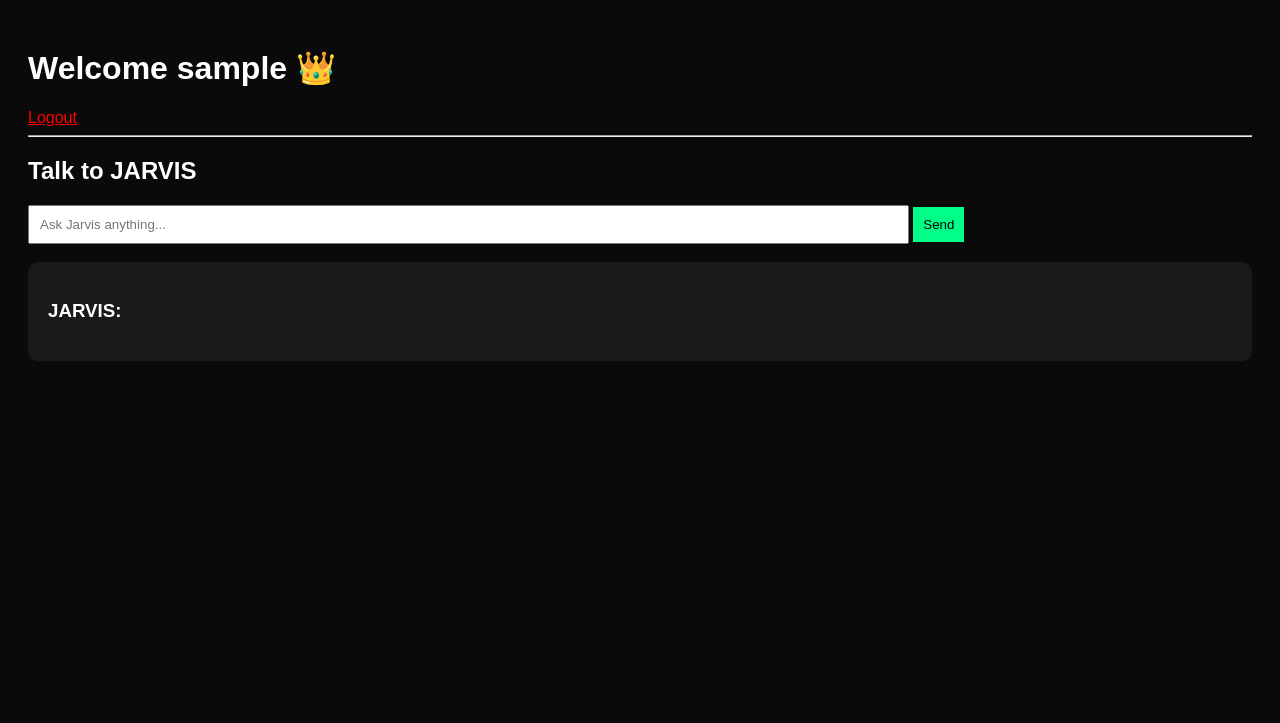
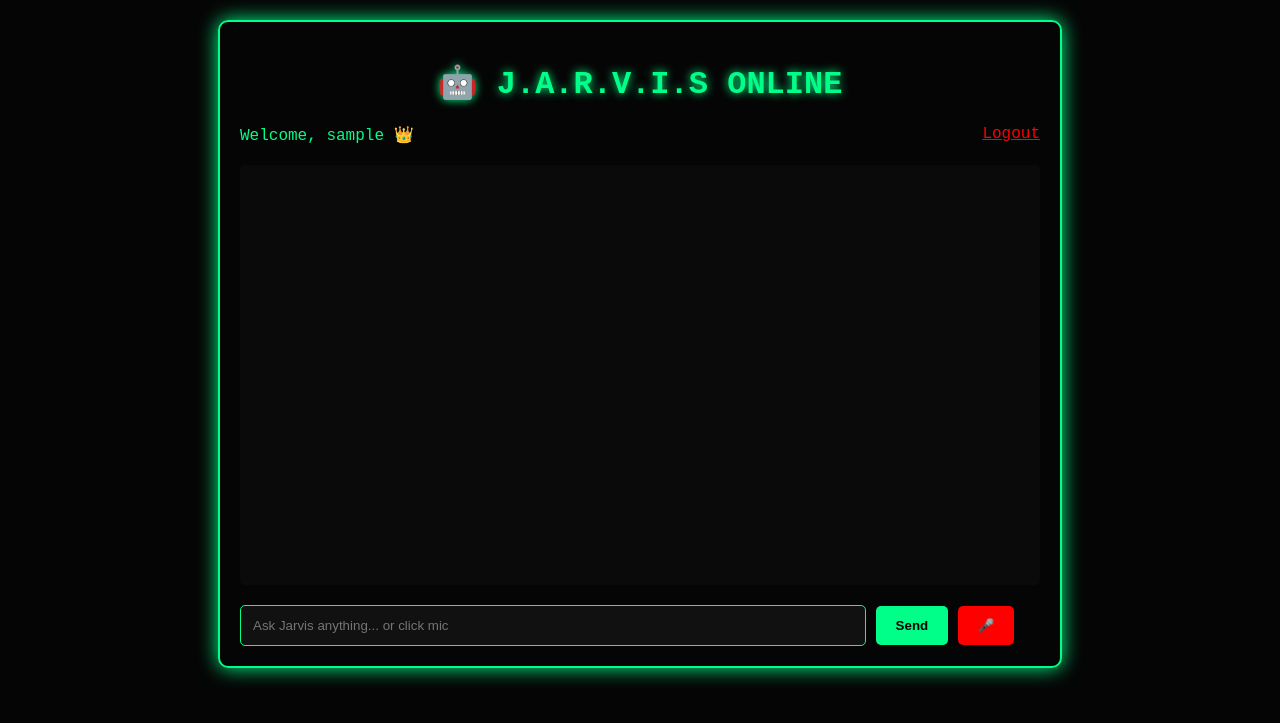
Before and after one commit to Josgold/WebJarvis, a Flask app: page /dashboard in a window 1280 px wide. Shown: the top 723 px of the page. Run offline with Flask 3, Linux system fonts and the light colour scheme; the visitor is signed in with stand-in values (Sample User, id 1).

Commit message:
Enhance dashboard with JARVIS chat features
Added styling and functionality for JARVIS chat interface.

```diff
--- a/templates/dashboard.html
+++ b/templates/dashboard.html
@@ -1,18 +1,61 @@
 <!DOCTYPE html>
 <html>
-<body style="background:#0a0a0a;color:white;font-family:Arial;padding:20px">
-<h1>Welcome {{ user }} 👑</h1>
-<a href="/logout" style="color:red">Logout</a>
-<hr>
-<h2>Talk to JARVIS</h2>
-<form method="POST">
-<input name="prompt" placeholder="Ask Jarvis anything..." style="width:70%;padding:10px">
-<button style="padding:10px;background:#00ff88;border:none">Send</button>
-</form>
-<br>
-<div style="background:#1a1a1a;padding:20px;border-radius:10px">
-<h3>JARVIS:</h3>
-<p>{{ response }}</p>
+<head>
+<title>JARVIS</title>
+<style>
+body{background:#050505;color:#00ff88;font-family:'Courier New';margin:0;padding:20px}
+.container{max-width:800px;margin:auto;border:2px solid #00ff88;padding:20px;border-radius:10px;box-shadow:0 0 20px #00ff88}
+h1{text-align:center;text-shadow:0 0 10px #00ff88}
+.chat{height:400px;overflow-y:auto;background:#0a0a0a;padding:10px;border-radius:5px;margin:20px 0}
+.msg{margin:10px 0}
+.user{text-align:right;color:#00ccff}
+.jarvis{color:#00ff88}
+input{width:75%;padding:12px;background:#111;border:1px solid #00ff88;color:white;border-radius:5px}
+button{padding:12px 20px;background:#00ff88;color:black;border:none;border-radius:5px;cursor:pointer;font-weight:bold}
+button:hover{box-shadow:0 0 10px #00ff88}
+.mic{background:red;color:white}
+</style>
+</head>
+<body>
+<div class="container">
+<h1>🤖 J.A.R.V.I.S ONLINE</h1>
+<a href="/logout" style="color:red;float:right">Logout</a>
+<p>Welcome, {{ user }} 👑</p>
+<div class="chat" id="chat"></div>
+<input id="prompt" placeholder="Ask Jarvis anything... or click mic">
+<button onclick="send()">Send</button>
+<button class="mic" onclick="talk()">🎤</button>
 </div>
+
+<script>
+async function send(){
+    let p = document.getElementById('prompt').value;
+    if(!p) return;
+    document.getElementById('chat').innerHTML += `<div class='msg user'>You: ${p}</div>`;
+    document.getElementById('prompt').value = '';
+
+    let res = await fetch('/chat', {method:'POST', headers:{'Content-Type':'application/json'}, body:JSON.stringify({prompt:p})});
+    let data = await res.json();
+    let reply = data.response;
+    if(data.link) window.open(data.link, '_blank');
+
+    document.getElementById('chat').innerHTML += `<div class='msg jarvis'>JARVIS: ${reply}</div>`;
+    document.getElementById('chat').scrollTop = 99999;
+    speak(reply);
+}
+
+function talk(){
+    let r = new webkitSpeechRecognition();
+    r.lang = 'en-US';
+    r.onresult = e => {document.getElementById('prompt').value = e.results[0][0].transcript; send();}
+    r.start();
+}
+
+function speak(text){
+    let s = new SpeechSynthesisUtterance(text);
+    s.voice = speechSynthesis.getVoices().find(v => v.name.includes('Google'));
+    speechSynthesis.speak(s);
+}
+</script>
 </body>
 </html>
```
